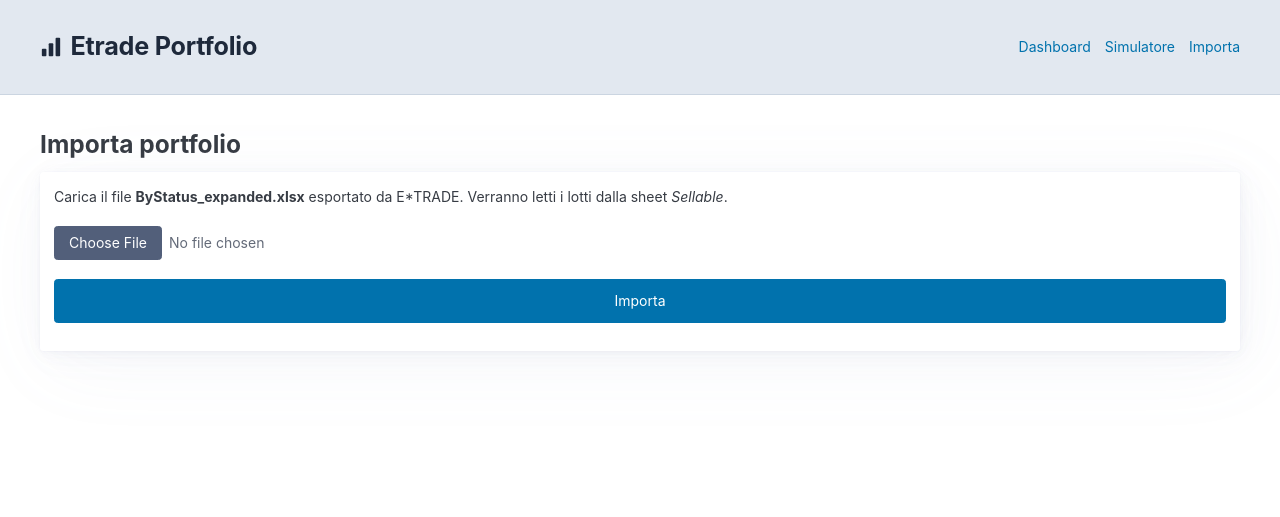
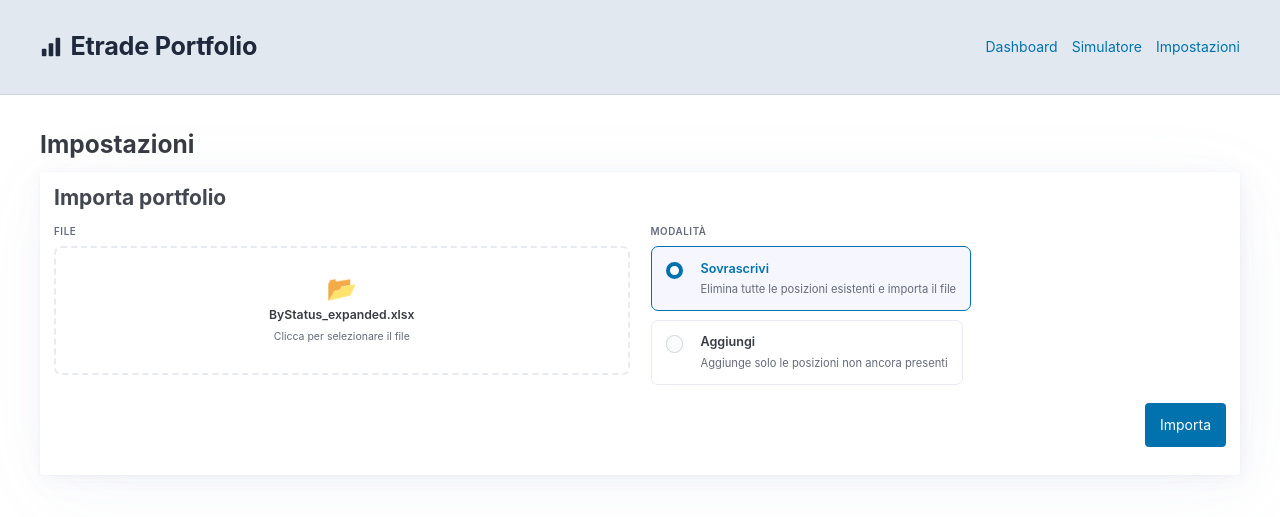
Before and after one commit to applewebbo/etrade_info, a Django app: template templates/import.html in a window 1280 px wide. Shown: the top 517 px of the page. Run offline with Django 3.2, Linux system fonts and the light colour scheme; the template is opened without the code that fills it, so the values that code supplies are empty.

Commit message:
feat: settings page with 2-col import form and incremental mode for #3

```diff
--- a/static/style.css
+++ b/static/style.css
@@ -131,6 +131,127 @@ nav ul li a[aria-current] { font-weight: bold; }
 
 .sim-sidebar { position: sticky; top: 1rem; }
 
+.form-actions {
+  display: flex;
+  justify-content: flex-end;
+  margin-top: 1.25rem;
+}
+.form-actions button {
+  width: auto;
+}
+
+/* Import form */
+.import-status {
+  display: flex;
+  align-items: center;
+  gap: .5rem;
+  font-size: .875rem;
+  color: var(--pico-muted-color);
+  margin-bottom: 1.25rem;
+}
+.import-status-dot {
+  display: inline-block;
+  width: .5rem;
+  height: .5rem;
+  border-radius: 50%;
+  background: var(--pico-color-green-500, #22c55e);
+  flex-shrink: 0;
+}
+
+.import-grid {
+  display: grid;
+  grid-template-columns: 1fr 1fr;
+  gap: 1.5rem;
+  align-items: start;
+}
+@media (max-width: 640px) {
+  .import-grid { grid-template-columns: 1fr; }
+}
+
+.import-col-label {
+  font-size: .7rem;
+  font-weight: 600;
+  text-transform: uppercase;
+  letter-spacing: .06em;
+  color: var(--pico-muted-color);
+  margin-bottom: .5rem;
+}
+
+.file-drop {
+  display: flex;
+  flex-direction: column;
+  align-items: center;
+  justify-content: center;
+  gap: .35rem;
+  border: 2px dashed var(--pico-muted-border-color);
+  border-radius: .5rem;
+  padding: 2rem 1rem;
+  cursor: pointer;
+  transition: border-color .15s, background .15s;
+  text-align: center;
+}
+.file-drop:hover {
+  border-color: var(--pico-primary);
+  background: var(--pico-primary-background, rgba(99,102,241,.04));
+}
+.file-drop-input {
+  display: none;
+}
+.file-drop-icon {
+  font-size: 1.75rem;
+  line-height: 1;
+}
+.file-drop-hint {
+  font-size: .875rem;
+  font-weight: 600;
+  color: var(--pico-color);
+  word-break: break-all;
+}
+.file-drop-sub {
+  font-size: .75rem;
+  color: var(--pico-muted-color);
+}
+
+.mode-card {
+  display: flex;
+  align-items: flex-start;
+  gap: .75rem;
+  border: 1px solid var(--pico-muted-border-color);
+  border-radius: .5rem;
+  padding: .875rem 1rem;
+  margin-bottom: .625rem;
+  cursor: pointer;
+  transition: border-color .15s, background .15s;
+}
+.mode-card:last-child { margin-bottom: 0; }
+.mode-card:has(.mode-radio:checked) {
+  border-color: var(--pico-primary);
+  background: rgba(99, 102, 241, .06);
+}
+.mode-card:has(.mode-radio:checked) .mode-card-title {
+  color: var(--pico-primary);
+}
+.mode-card:has(.mode-radio:checked) .mode-card-desc {
+  color: var(--pico-muted-color);
+}
+.mode-radio {
+  margin-top: .15rem;
+  flex-shrink: 0;
+}
+.mode-card-body {
+  display: flex;
+  flex-direction: column;
+  gap: .2rem;
+}
+.mode-card-title {
+  font-weight: 600;
+  font-size: .9rem;
+}
+.mode-card-desc {
+  font-size: .8rem;
+  color: var(--pico-muted-color);
+}
+
 tbody tr:nth-child(even) td,
 tbody tr:nth-child(even) th {
   background-color: rgba(0, 0, 0, .04);
--- a/templates/base.html
+++ b/templates/base.html
@@ -21,7 +21,7 @@
         <ul>
           <li><a href="/" {% if request.path == "/" %}aria-current="page"{% endif %}>Dashboard</a></li>
           <li><a href="/simulate/" {% if request.path == "/simulate/" %}aria-current="page"{% endif %}>Simulatore</a></li>
-          <li><a href="/import/" {% if request.path == "/import/" %}aria-current="page"{% endif %}>Importa</a></li>
+          <li><a href="/import/" {% if request.path == "/import/" %}aria-current="page"{% endif %}>Impostazioni</a></li>
         </ul>
       </nav>
     </header>
--- a/templates/import.html
+++ b/templates/import.html
@@ -1,20 +1,58 @@
 {% extends "base.html" %}
-{% block title %}Importa — Etrade Portfolio{% endblock %}
+{% block title %}Impostazioni — Etrade Portfolio{% endblock %}
 {% block content %}
 
-<h2>Importa portfolio</h2>
+<h2>Impostazioni</h2>
 
+<section>
   <article>
-  <p>Carica il file <strong>ByStatus_expanded.xlsx</strong> esportato da E*TRADE.
-     Verranno letti i lotti dalla sheet <em>Sellable</em>.</p>
+    <h3>Importa portfolio</h3>
     {% if count %}
-  <p>Attualmente caricati: <strong>{{ count }} lotti</strong>. Un nuovo import li sostituirà tutti.</p>
+    <p class="import-status">
+      <span class="import-status-dot"></span>
+      <strong>{{ count }} posizioni</strong> attualmente caricate
+    </p>
     {% endif %}
     <form method="post" enctype="multipart/form-data">
       {% csrf_token %}
-    <input type="file" name="xlsx" accept=".xlsx" required />
+      <div class="import-grid">
+
+        <div class="import-col">
+          <p class="import-col-label">File</p>
+          <label class="file-drop" x-data="{ name: '' }">
+            <input type="file" name="xlsx" accept=".xlsx" required
+                   x-on:change="name = $event.target.files[0]?.name ?? ''"
+                   class="file-drop-input" />
+            <span class="file-drop-icon">📂</span>
+            <span class="file-drop-hint" x-text="name || 'ByStatus_expanded.xlsx'"></span>
+            <span class="file-drop-sub">Clicca per selezionare il file</span>
+          </label>
+        </div>
+
+        <div class="import-col">
+          <p class="import-col-label">Modalità</p>
+          <label class="mode-card" x-data>
+            <input type="radio" name="mode" value="overwrite" checked class="mode-radio" />
+            <span class="mode-card-body">
+              <span class="mode-card-title">Sovrascrivi</span>
+              <span class="mode-card-desc">Elimina tutte le posizioni esistenti e importa il file</span>
+            </span>
+          </label>
+          <label class="mode-card">
+            <input type="radio" name="mode" value="incremental" class="mode-radio" />
+            <span class="mode-card-body">
+              <span class="mode-card-title">Aggiungi</span>
+              <span class="mode-card-desc">Aggiunge solo le posizioni non ancora presenti</span>
+            </span>
+          </label>
+        </div>
+
+      </div>
+      <div class="form-actions">
         <button type="submit">Importa</button>
+      </div>
     </form>
   </article>
+</section>
 
 {% endblock %}
```
Also changed, not shown: app.py (+27 -3 lines), tests/test_models.py (+55 -0 lines). Lines whose indentation alone changed are shown as unchanged.
